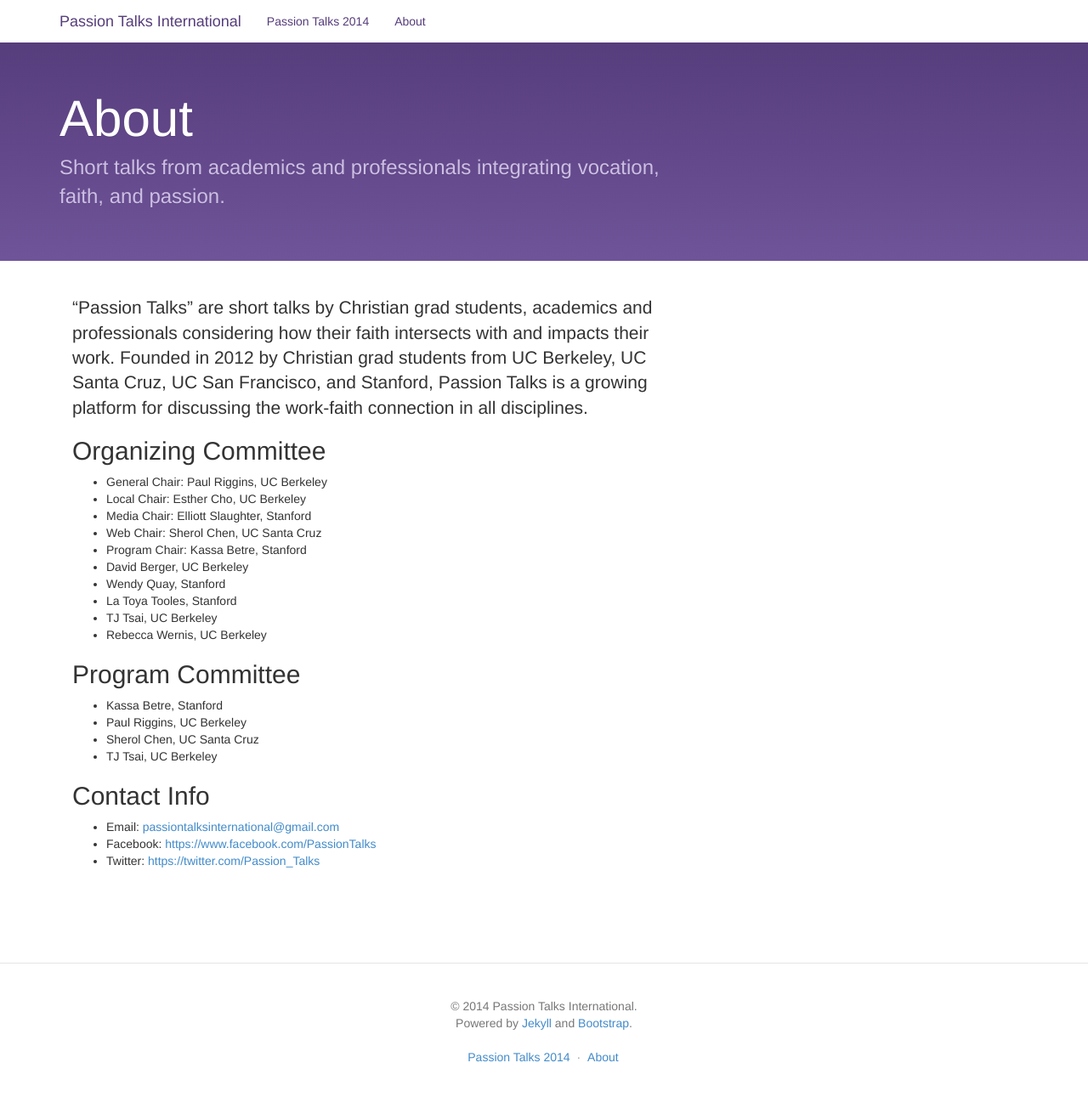
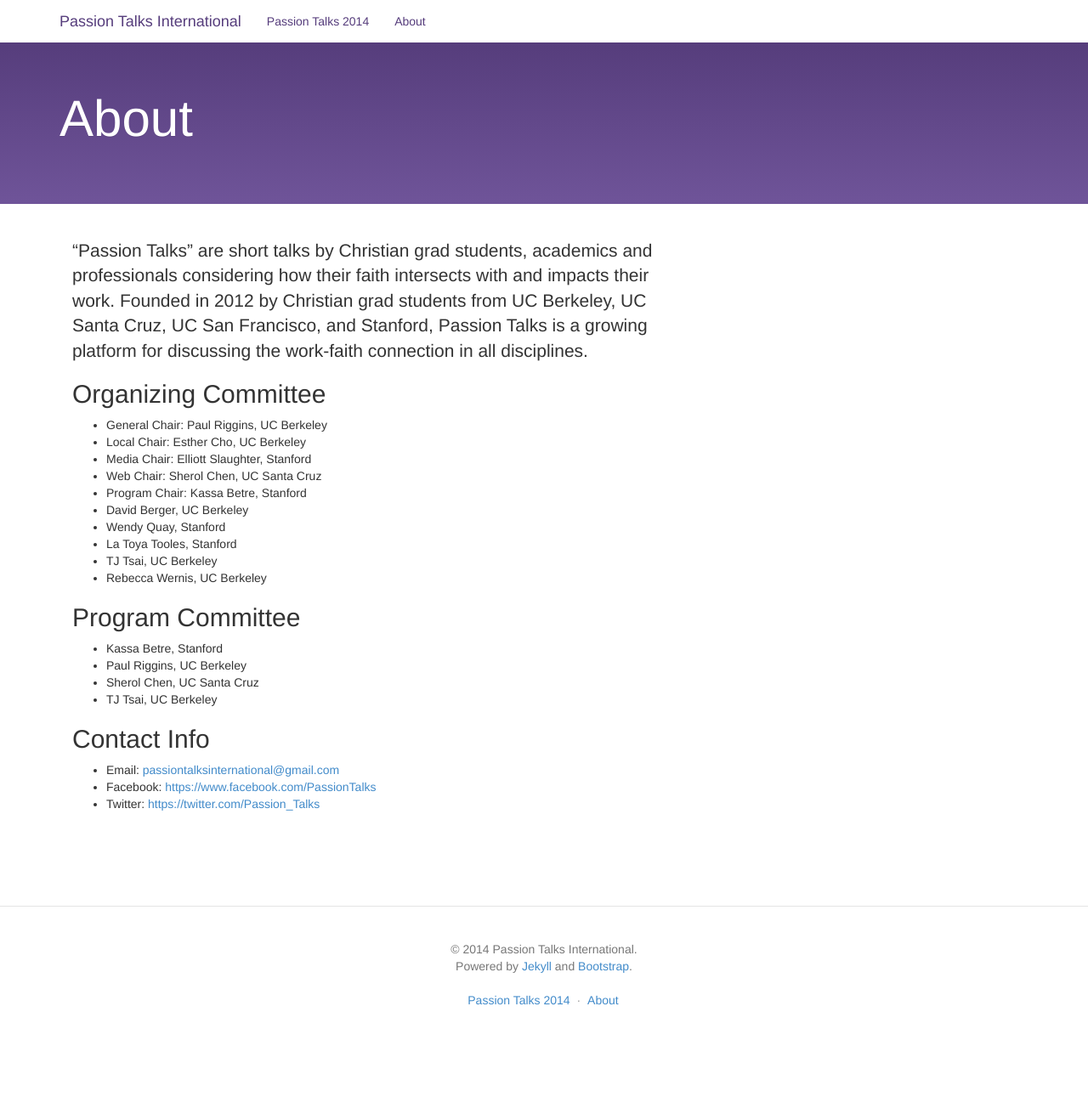
Before and after one commit to passiontalks/passiontalks.github.io, a Jekyll site: the page built from about/index.md, in a window 1280 px wide. Shown: the whole page at 85% size. Built offline with Jekyll 4.4.1, drawn with Linux system fonts in a browser that asks for light colours; nearby versions of some CDN libraries; after the commit the page ends 1237 px from its top, so only the background shows below that.

Commit message:
Small tweaks.

```diff
--- a/_layouts/post.html
+++ b/_layouts/post.html
@@ -12,8 +12,8 @@ layout: default
 <div class="container">
 <div class="row post-full">
   <div class="col-xs-8">
-    <div class="date">
-      <span>{{ page.date | date: "%B %-d, %Y" }}</span>
+    <div class="lead">
+      <p>Posted on {{ page.date | date: "%B %-d, %Y" }} by {{ page.author }}</p>
     </div>
     <div class="content">
       {{ content }}
--- a/about/index.md
+++ b/about/index.md
@@ -1,7 +1,6 @@
 ---
 layout: page
 title: About
-tagline: "Short talks from academics and professionals integrating vocation, faith, and passion."
 sidebar: false
 ---
 
```
